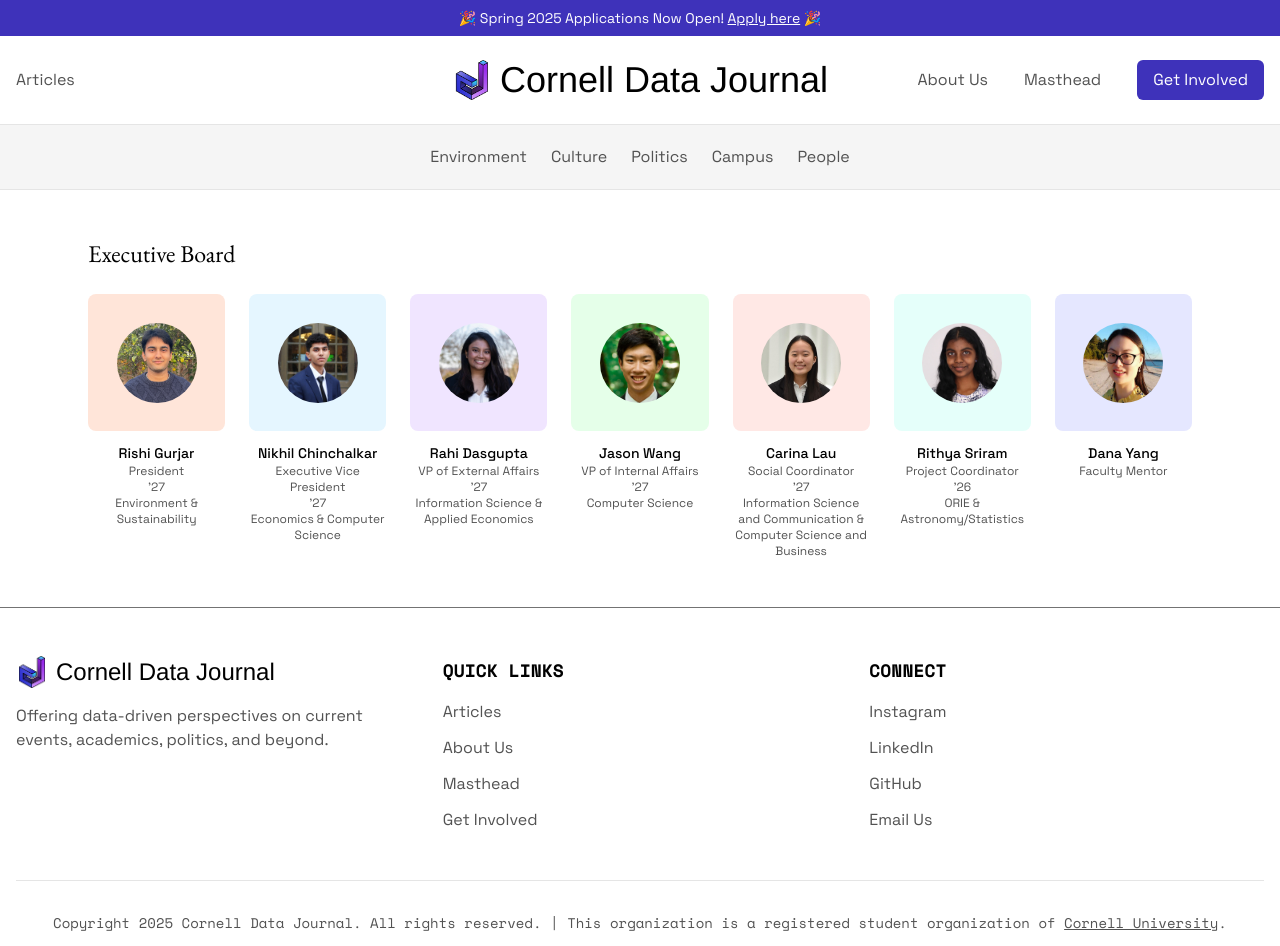
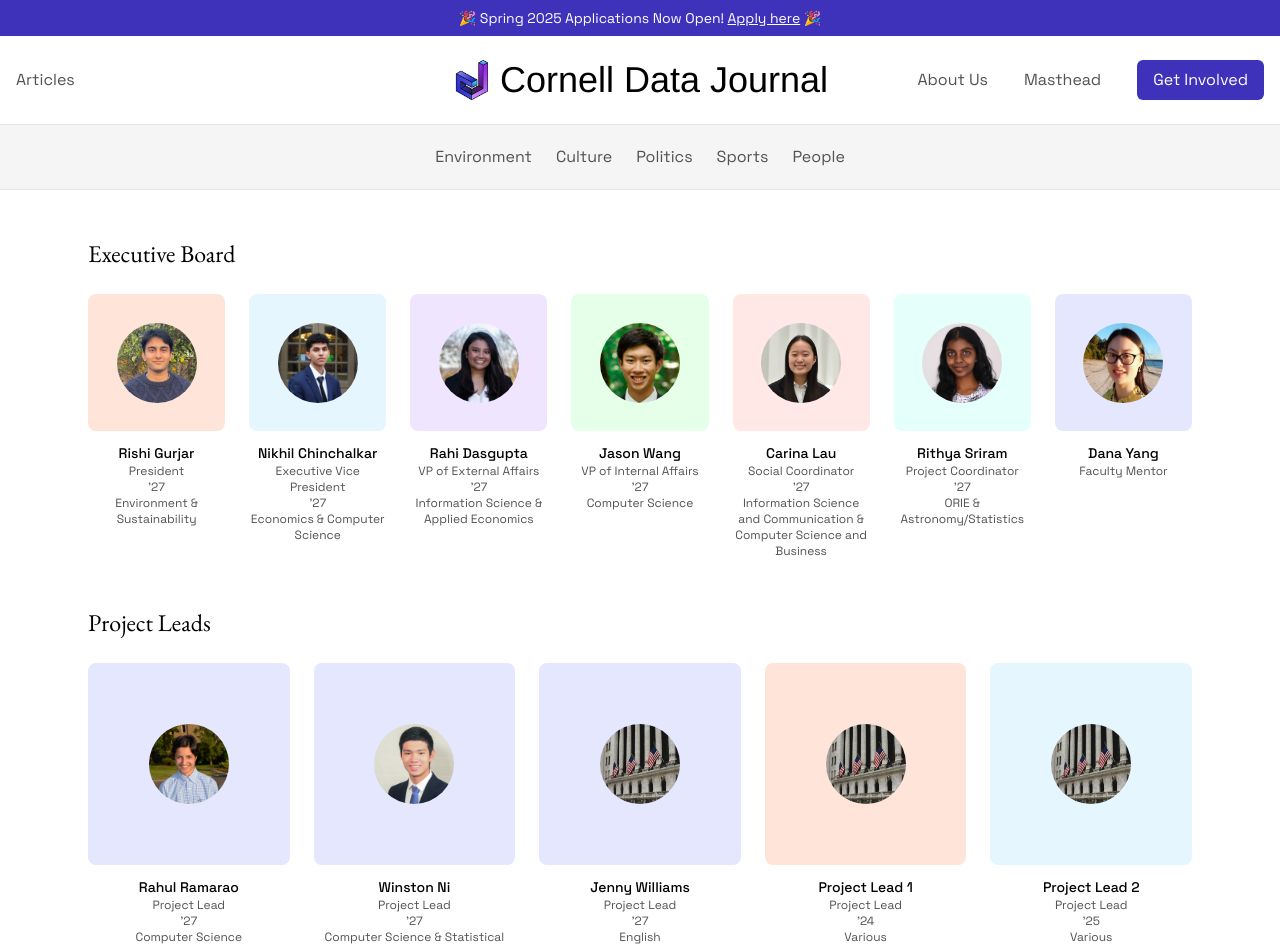
Before and after one commit to cornelldatajournal/site, a Next.js app: page /masthead in a window 1280 px wide. Shown: the top 946 px of the page. Built offline with nearby package versions, Linux system fonts and the light colour scheme.

Commit message:
changes to masthead

```diff
--- a/src/app/layout.tsx
+++ b/src/app/layout.tsx
@@ -183,10 +183,10 @@ export default function RootLayout({
                 Politics
               </Link>
               <Link
-                href="/sections/campus"
+                href="/sections/sports"
                 className="text-neutral-600 font-space-grotesk hover:text-neutral-900 dark:text-neutral-400 dark:hover:text-neutral-100 hover:italic py-2"
               >
-                Campus
+                Sports
               </Link>
               <Link
                 href="/sections/people"
--- a/src/app/masthead/page.tsx
+++ b/src/app/masthead/page.tsx
@@ -13,7 +13,7 @@ interface TeamMember {
     bio?: string;
 }
 
-const execBoard: TeamMember[] = [
+const teamMembers: TeamMember[] = [
     {
         name: "Rishi Gurjar",
         role: "President",
@@ -62,7 +62,7 @@ const execBoard: TeamMember[] = [
     {
         name: "Rithya Sriram",
         role: "Project Coordinator",
-        class: "2026",
+        class: "2027",
         major: "ORIE & Astronomy/Statistics",
         image: "/team/Rithya_Sriram.jpeg",
         color: "bg-[#E5FFFA]",
@@ -76,26 +76,44 @@ const execBoard: TeamMember[] = [
         image: "/team/Dana_Yang.png",
         color: "bg-[#E5E7FF]",
         bio: "Dana is an assistant professor at Cornell in the department of statistics and data science."
+    },
+    {
+        name: "Rahul Ramarao",
+        role: "Project Lead",
+        class: "2027",
+        major: "Computer Science",
+        image: "/team/Rahul_Ramarao.jpeg",
+        color: "bg-[#E5E7FF]",
+        bio: ""
+    },
+    {
+        name: "Winston Ni",
+        role: "Project Lead",
+        class: "2027",
+        major: "Computer Science & Statistical Science",
+        image: "/team/Winston_Ni.jpeg",
+        color: "bg-[#E5E7FF]",
+        bio: ""
+    },
+    {
+        name: "Jenny Williams",
+        role: "Project Lead",
+        class: "2027",
+        major: "English",
+        image: "/images/wall.jpg",
+        color: "bg-[#E5E7FF]",
+        bio: ""
     }
 ];
 
-// const projectLeads: TeamMember[] = Array(10).fill(null).map((_, i) => ({
-//     name: `Project Lead ${i + 1}`,
-//     role: "Project Lead",
-//     class: `${Math.floor(Math.random() * 4) + 24}`,
-//     major: "Various",
-//     image: "/images/wall.jpg",
-//     color: `bg-[${['#FFE5D9', '#E5F6FF', '#F0E5FF', '#E5FFE9', '#FFE8E5'][i % 5]}]`
-// }));
-
-// const analysts: TeamMember[] = Array(30).fill(null).map((_, i) => ({
-//     name: `Team Member ${i + 1}`,
-//     role: "Analyst",
-//     class: `${Math.floor(Math.random() * 4) + 24}`,
-//     major: "Various",
-//     image: "/images/wall.jpg",
-//     color: `bg-[${['#FFE5D9', '#E5F6FF', '#F0E5FF', '#E5FFE9', '#FFE8E5'][i % 5]}]`
-// }));
+const additionalProjectLeads: TeamMember[] = Array(7).fill(null).map((_, i) => ({
+    name: `Project Lead ${i + 1}`,
+    role: "Project Lead",
+    class: `${Math.floor(Math.random() * 4) + 24}`,
+    major: "Various",
+    image: "/images/wall.jpg",
+    color: `bg-[${['#FFE5D9', '#E5F6FF', '#F0E5FF', '#E5FFE9', '#FFE8E5'][i % 5]}]`
+}));
 
 function TeamMemberCard({ member }: { member: TeamMember }) {
     const bioRef = useRef<HTMLDivElement>(null);
@@ -108,11 +126,9 @@ function TeamMemberCard({ member }: { member: TeamMember }) {
 
         if (!bioElement || !container || !avatarElement) return;
 
-        // Initial state
         gsap.set(bioElement, { opacity: 0, zIndex: 0 });
         gsap.set(avatarElement, { zIndex: 10 });
 
-        // Create hover animations
         const timeline = gsap.timeline({ paused: true });
         timeline
             .to(avatarElement, {
@@ -171,6 +187,15 @@ function TeamMemberCard({ member }: { member: TeamMember }) {
 }
 
 export default function MastheadPage() {
+    // Filter executive board members (excluding Project Leads)
+    const execBoard = teamMembers.filter(member => member.role !== "Project Lead");
+
+    // Filter project leads from both teamMembers and include additional project leads
+    const projectLeads = [
+        ...teamMembers.filter(member => member.role === "Project Lead"),
+        ...additionalProjectLeads
+    ];
+
     return (
         <main className="container py-12 px-4 sm:px-6 max-w-6xl mx-auto overflow-x-hidden">
             <div className="space-y-12">
@@ -185,30 +210,14 @@ export default function MastheadPage() {
                 </div>
 
                 {/* Project Leads */}
-                {/* <div>
+                <div>
                     <h2 className="text-2xl font-eb-garamond mb-6">Project Leads</h2>
-                    <div className="grid grid-cols-3 sm:grid-cols-5 lg:grid-cols-10 gap-4">
+                    <div className="grid grid-cols-2 sm:grid-cols-3 lg:grid-cols-5 gap-6">
                         {projectLeads.map((member) => (
-                            <div key={member.name} className="flex flex-col items-center">
-                                <h3 className="font-space-grotesk font-medium text-xs text-center">{member.name}</h3>
-                                <p className="font-space-grotesk text-[10px] text-neutral-600 text-center">'{member.class}</p>
-                            </div>
+                            <TeamMemberCard key={member.name} member={member} />
                         ))}
                     </div>
-                </div> */}
-
-                {/* Analysts */}
-                {/* <div>
-                    <h2 className="text-2xl font-eb-garamond mb-6">Team Members</h2>
-                    <div className="grid grid-cols-4 sm:grid-cols-6 lg:grid-cols-10 gap-3">
-                        {analysts.map((member) => (
-                            <div key={member.name} className="flex flex-col items-center">
-                                <h3 className="font-space-grotesk font-medium text-xs text-center">{member.name}</h3>
-                                <p className="font-space-grotesk text-[8px] text-neutral-600 text-center">'{member.class}</p>
-                            </div>
-                        ))}
-                    </div>
-                </div> */}
+                </div>
             </div>
         </main>
     );
--- a/src/app/sections/[slug]/page.tsx
+++ b/src/app/sections/[slug]/page.tsx
@@ -3,7 +3,7 @@ import { notFound } from 'next/navigation';
 import Link from 'next/link';
 
 export async function generateStaticParams() {
-    const sections = ["environment", "culture", "politics", "campus", "people"];
+    const sections = ["environment", "culture", "politics", "sports", "people"];
     return sections.map((section) => ({ slug: section }));
 }
 
@@ -13,7 +13,7 @@ interface SectionPageProps {
 
 export default async function SectionPage({ params }: SectionPageProps) {
     const { slug } = await params;
-    const sections = ["environment", "culture", "politics", "campus", "people"];
+    const sections = ["environment", "culture", "politics", "sports", "people"];
 
     if (!sections.includes(slug)) {
         notFound();
--- a/src/components/plots/LinePlot.tsx
+++ b/src/components/plots/LinePlot.tsx
@@ -31,7 +31,9 @@ export default function LinePlot({ plotData, className }: LinePlotProps) {
                         label={{ value: config.yAxis, angle: -90, position: 'left' }}
                     />
                     <Tooltip />
-                    <Legend />
+                    <Legend
+                        verticalAlign="top"
+                    />
                     <Line
                         type="monotone"
                         dataKey={config.yAxis}
--- a/src/components/plots/ScatterPlot.tsx
+++ b/src/components/plots/ScatterPlot.tsx
@@ -34,7 +34,9 @@ export default function ScatterPlot({ plotData, className }: ScatterPlotProps) {
                         label={{ value: config.yAxis, angle: -90, position: 'left' }}
                     />
                     <Tooltip cursor={{ strokeDasharray: '3 3' }} />
-                    <Legend />
+                    <Legend
+                        verticalAlign="top"
+                    />
                     <Scatter
                         name={config.title}
                         data={data}
```
Also changed, not shown: public/team/Rahul_Ramarao.jpeg (added), public/team/Winston_Ni.jpeg (added).
